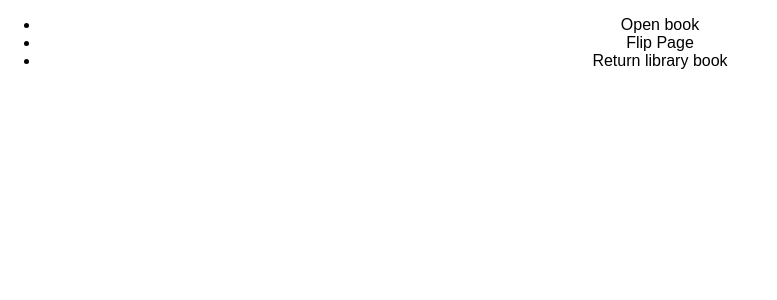
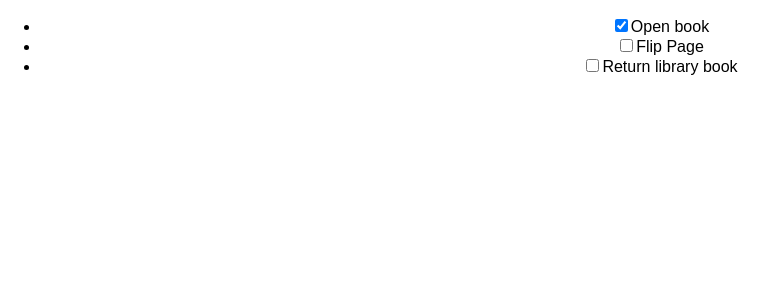
Before and after one commit to scarlettbrooke1221/React-To-Do-App, a React (Create React App) app in the folder react-to-do/: page / in a window 1280 px wide. Shown: the top 300 px of the page, without its empty margins (0-777 px from the left). Built offline with nearby package versions, Linux system fonts and the light colour scheme.

Commit message:
Checkpoint 8 Props And STate: COMPLETED

```diff
--- a/react-to-do/src/components/ToDo.js
+++ b/react-to-do/src/components/ToDo.js
@@ -4,7 +4,10 @@
  class ToDo extends Component {
    render() {
      return (
-       <li> {this.props.description} </li>
+       <li>
+	   <input type="checkbox" checked={ this.props.isCompleted} />
+	   <span>{ this.props.description } </span>
+	   </li>
      );
    }
  }
```
